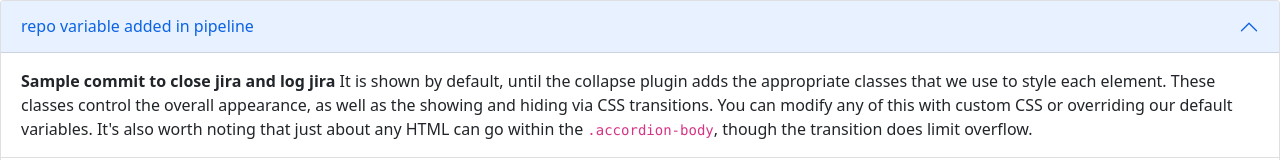
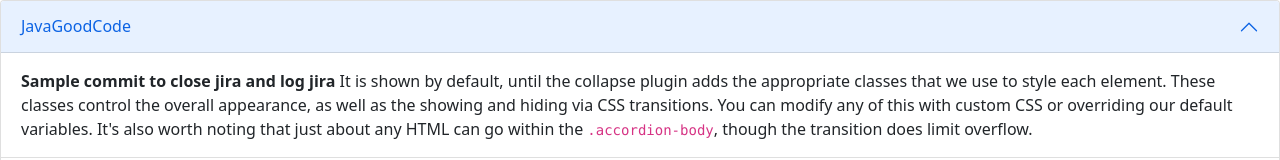
Before and after one commit to sashu123/JavaGoodCode, an Angular app: page / in a window 1280 px wide. Shown: the top 160 px of the page. Built offline with nearby package versions, Linux system fonts and the light colour scheme.

Commit message:
Update app.component.html

```diff
--- a/src/app/app.component.html
+++ b/src/app/app.component.html
@@ -9,7 +9,7 @@
         aria-expanded="true"
         aria-controls="collapseOne"
       >
-        repo variable added in pipeline
+        JavaGoodCode
       </button>
     </h2>
     <div
```
